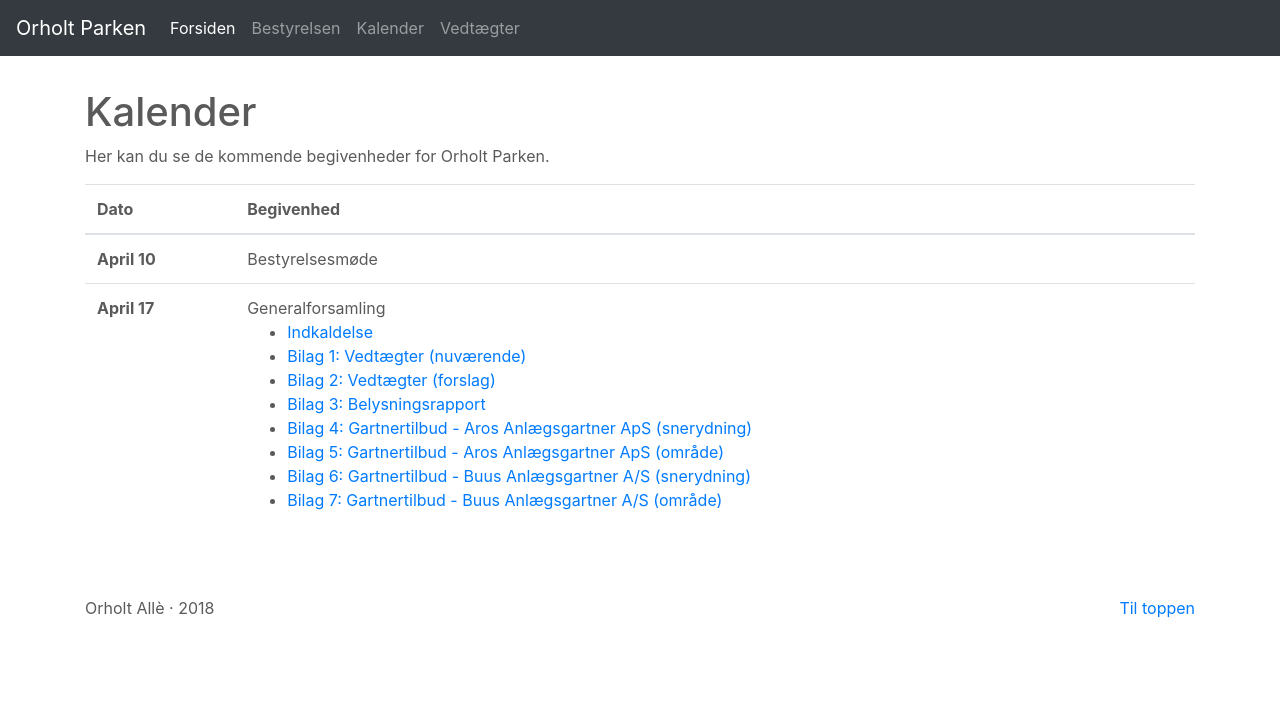
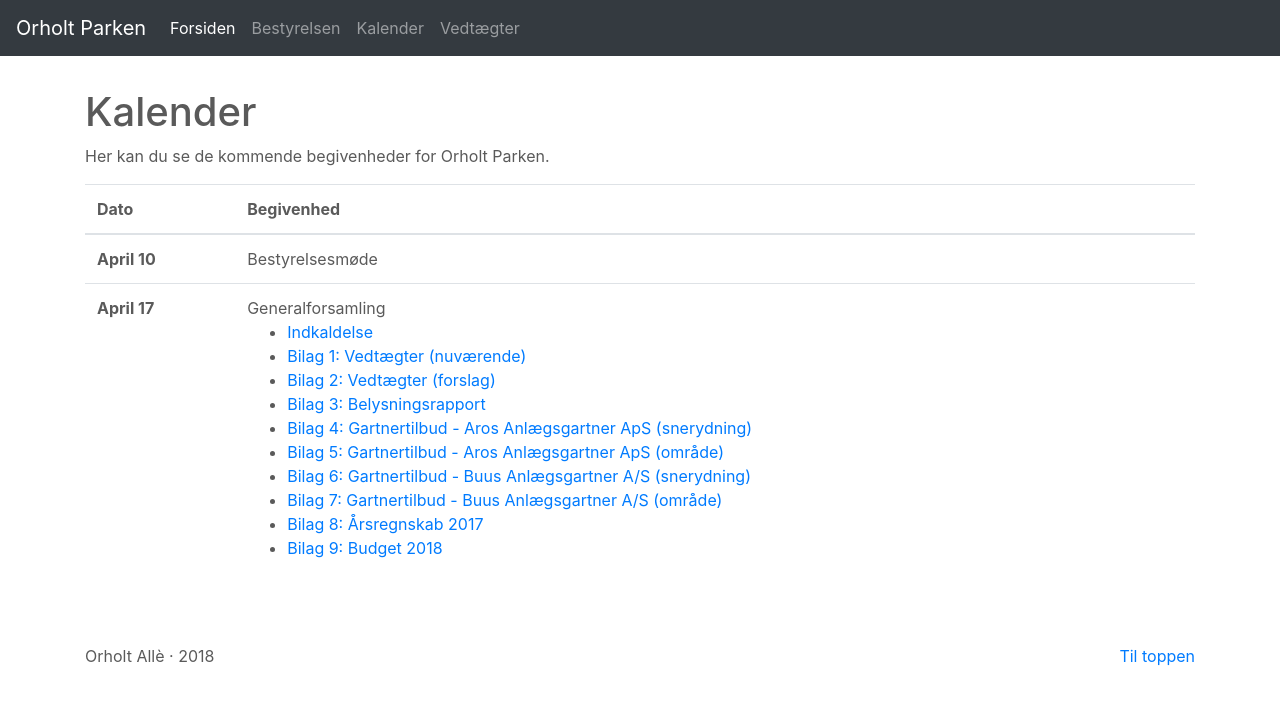
Before and after one commit to orholt-parken/orholt-parken.github.io, a Jekyll site: the page built from kalender.html, in a window 1280 px wide. Shown: the top 705 px of the page. Built offline with Jekyll 4.4.1, drawn with Linux system fonts in a browser that asks for light colours; nearby versions of some CDN libraries.

Commit message:
Added files

```diff
--- a/kalender.html
+++ b/kalender.html
@@ -32,6 +32,8 @@ title: Kalender
               <li><a href="/assets/files/2018-04-17/gartnertilbud-1-1.pdf">Bilag 5: Gartnertilbud - Aros Anlægsgartner ApS (område)</a></li>
               <li><a href="/assets/files/2018-04-17/gartnertilbug-2-1.pdf">Bilag 6: Gartnertilbud - Buus Anlægsgartner A/S (snerydning)</a></li>
               <li><a href="/assets/files/2018-04-17/gartnertilbug-2-2.pdf">Bilag 7: Gartnertilbud - Buus Anlægsgartner A/S (område)</a></li>
+              <li><a href="/assets/files/2018-04-17/aarsregnskab-2017.pdf">Bilag 8: Årsregnskab 2017</a></li>
+              <li><a href="/assets/files/2018-04-17/budget-2018.pdf">Bilag 9: Budget 2018</a></li>
             </ul>
         </td>
       </tr>
```
Also changed, not shown: 2 other files.
